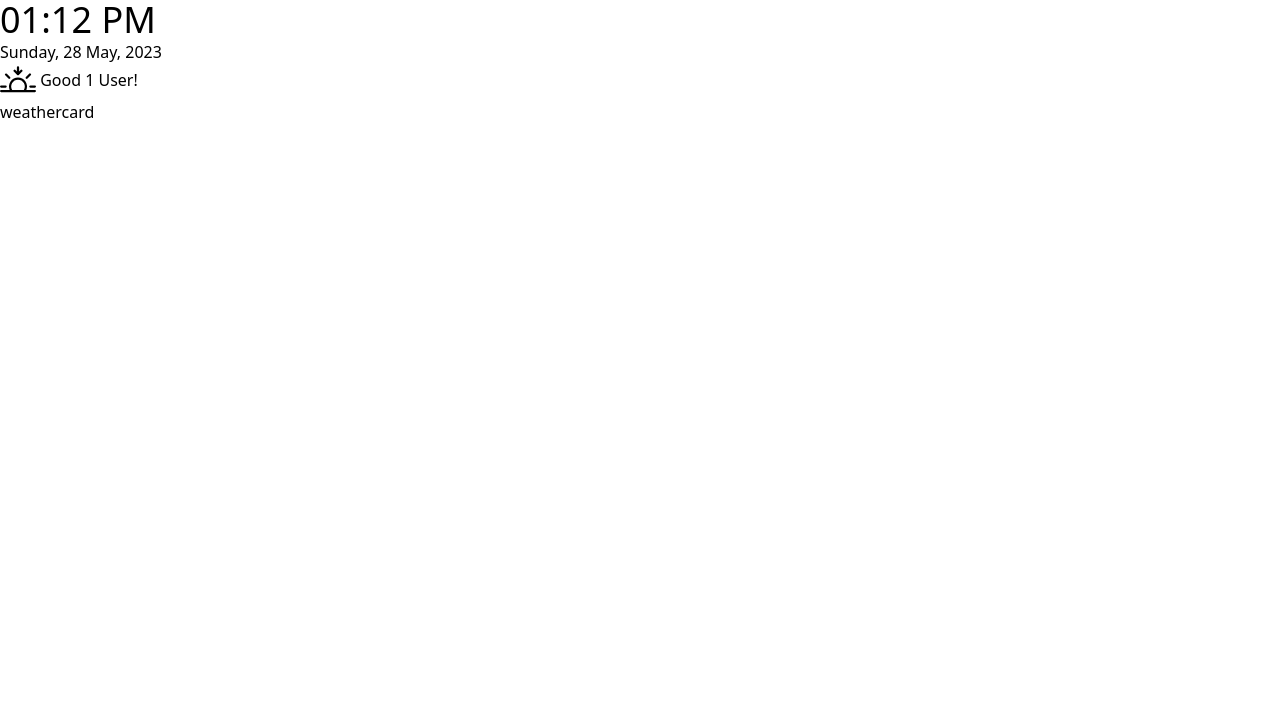
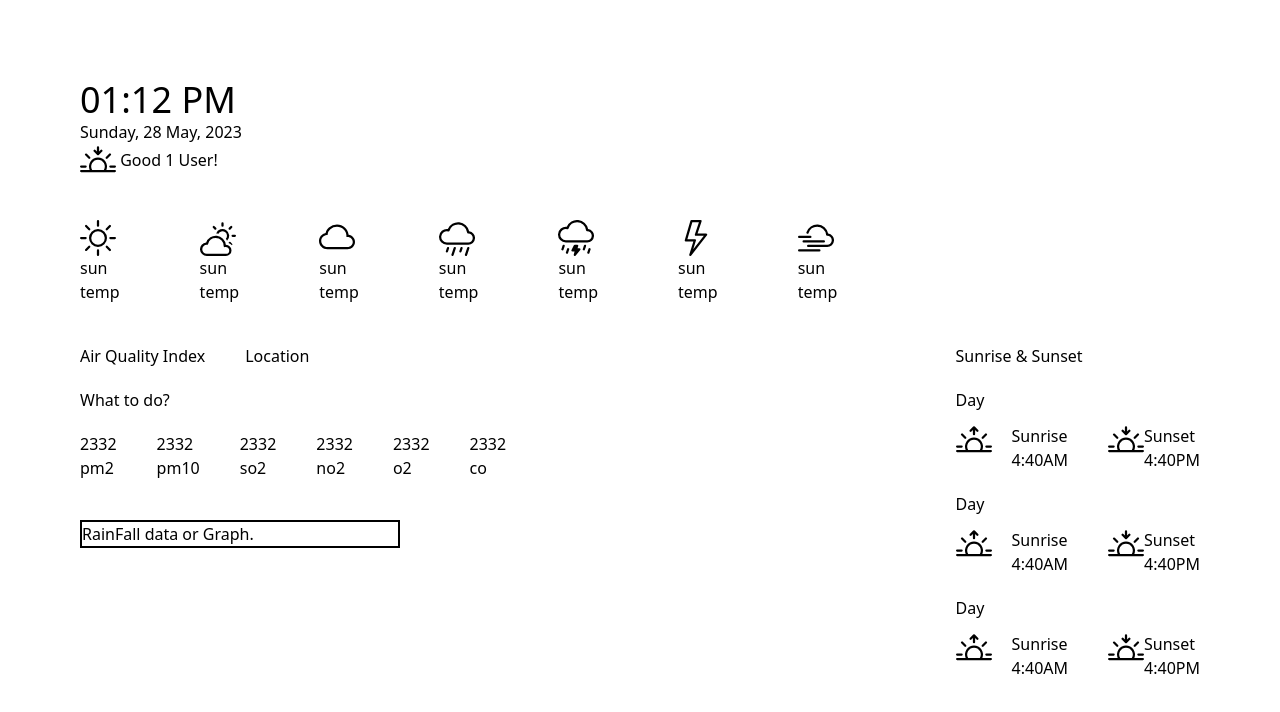
Before and after one commit to BikramNischal/weather-app, a React (Vite) app: page / in a window 1280 px wide. Shown: the top 712 px of the page. Built offline with nearby package versions, Linux system fonts and the light colour scheme; no server answers.

Commit message:
creating some skeleton

```diff
--- a/src/App.jsx
+++ b/src/App.jsx
@@ -1,7 +1,6 @@
 import { createContext, useContext, useState, useEffect } from "react";
 import WeatherDetail from "./components/WeatherDetail"
 import WeatherContext from "./components/WeatherContext";
-
 
 
 
@@ -11,9 +10,9 @@ function App() {
     const data = useContext(WeatherContext);
     console.log(data);
     return (
-        <>
+        <div className="m-20">
             <WeatherDetail />
-        </>
+        </div>
     );
 }
 
--- a/src/components/AirQuality.jsx
+++ b/src/components/AirQuality.jsx
@@ -0,0 +1,24 @@
+
+
+
+export default function AirQuality() {
+    return (
+        <div>
+            <div className="flex gap-10">
+                <h4>Air Quality Index</h4>
+                <p>Location</p>
+            </div>
+            <div className="my-5">
+                <p>What to do?</p>
+            </div>
+            <ul className="flex gap-10">
+                <li><span className="block">2332</span>pm2</li>
+                <li><span className="block">2332</span>pm10</li>
+                <li><span className="block">2332</span>so2</li>
+                <li><span className="block">2332</span>no2</li>
+                <li><span className="block">2332</span>o2</li>
+                <li><span className="block">2332</span>co</li>
+            </ul>
+        </div>
+    )
+}
--- a/src/components/MiniWeatherCard.jsx
+++ b/src/components/MiniWeatherCard.jsx
@@ -1,12 +1,45 @@
+import { BsSun, BsCloudSun, BsCloud, BsCloudRain, BsCloudLightningRain, BsLightning, BsCloudHaze2, BsQuestion } from "react-icons/bs";
+
+
+function ReturnWeatherCondition({ condition, size }) {
+    switch (condition) {
+        case 1:
+            return <BsSun className={size} />;
+
+        case 2:
+            return <BsCloudSun className={size} />
+
+        case 3:
+            return <BsCloud className={size} />
+
+        case 4:
+            return <BsCloudRain className={size} />
+
+        case 5:
+            return <BsCloudLightningRain className={size} />
+
+        case 6:
+            return <BsLightning className={size} />
+
+        case 7:
+            return <BsCloudHaze2 className={size} />
+
+        default:
+            return <BsQuestion className={size} />
+
+    }
+
+}
 
 
 
-export default function MiniWeatherCard(){
+export default function MiniWeatherCard({ condition, size }) {
+    return (
+        <div>
+            <ReturnWeatherCondition condition={condition} size={size} />
+            <p>sun</p>
+            <p>temp</p>
+        </div>
 
-
-    return(
-        <div>
-            weathercard
-        </div>
     )
 }
--- a/src/components/MiniWeatherContainer.jsx
+++ b/src/components/MiniWeatherContainer.jsx
@@ -3,9 +3,15 @@ import MiniWeatherCard from "./MiniWeatherCard";
 
 
 export default function MiniWeatherContainer(){
+    const [weatherCondition, setWeatherCondition] = useState([1,2,3,4,5,6,7]);
+
+    const listItems = weatherCondition.map(weatherCode => <li>
+        <MiniWeatherCard  condition={weatherCode} size={"text-4xl"} />
+    </li>);
+
     return(
-        <div>
-            <MiniWeatherCard />
-        </div>
+        <ul className="flex gap-20 my-10">
+            {listItems}
+        </ul>
     )
 }
--- /dev/null
+++ b/src/components/Rainfall.jsx
@@ -0,0 +1,9 @@
+
+
+export default function Rainfall(){
+    return(
+        <div className="container w-80 border-solid border-2 border-black ">
+            RainFall data or Graph.
+        </div>
+    )
+}
--- a/src/components/SunTime.jsx
+++ b/src/components/SunTime.jsx
@@ -0,0 +1,14 @@
+import SunTimeCard from "./SunTimeCard"
+
+export default function SunTime() {
+    return (
+        <section>
+            <h3>Sunrise & Sunset</h3>
+            <div>
+                <SunTimeCard />
+                <SunTimeCard />
+                <SunTimeCard />
+            </div>
+        </section>
+    )
+}
--- /dev/null
+++ b/src/components/SunTimeCard.jsx
@@ -0,0 +1,25 @@
+import { BsSunrise, BsSunset } from "react-icons/bs";
+
+
+export default function SunTimeCard() {
+    return (
+        <div className="my-5">
+            <h4 className="my-3">Day</h4>
+            <div className="flex gap-10">
+                <div className="flex gap-5">
+                    <BsSunrise className="text-4xl" />
+                    <p>
+                        Sunrise  <span className="block">4:40AM</span>
+                    </p>
+                </div>
+
+                <div className="flex">
+                    <BsSunset className="text-4xl" />
+                    <p>
+                        Sunset  <span className="block">4:40PM</span>
+                    </p>
+                </div>
+            </div>
+        </div>
+    );
+}
--- a/src/components/WeatherDetail.jsx
+++ b/src/components/WeatherDetail.jsx
@@ -1,13 +1,21 @@
 import WeatherDetailHeader from "./WeatherDetailHeader";
 import MiniWeatherContainer from "./MiniWeatherContainer";
-
-
+import AirQuality from "./AirQuality";
+import Rainfall from "./Rainfall";
+import SunTime from "./SunTime";
 
 export default function WeatherDetail() {
-    return(
-        <div>
+    return (
+        <section>
             <WeatherDetailHeader />
             <MiniWeatherContainer />
-        </div>
+            <div className="flex" >
+                <div className="container flex flex-col gap-10">
+                    <AirQuality />
+                    <Rainfall />
+                </div>
+                <SunTime />
+            </div>
+        </section>
     );
 }
```
